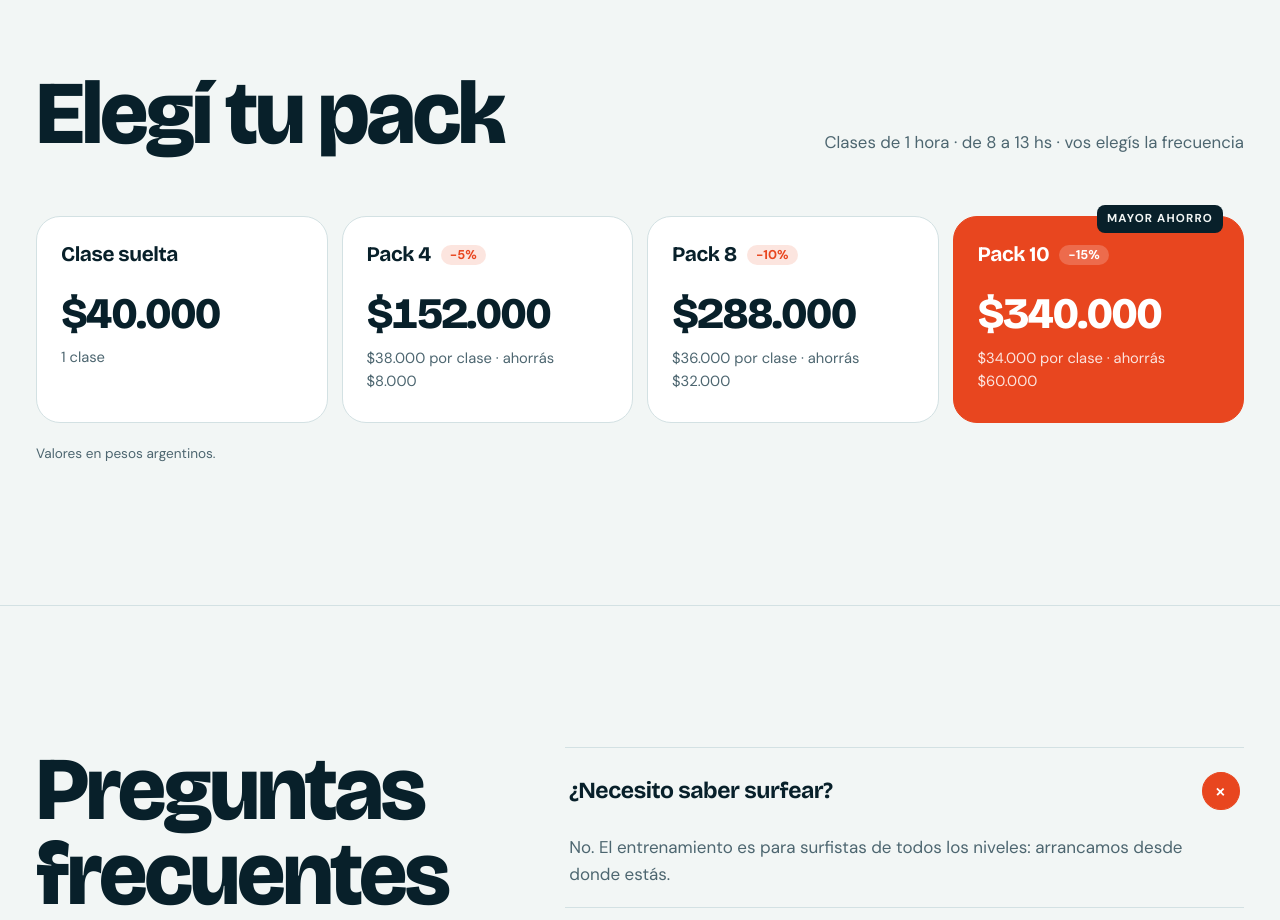
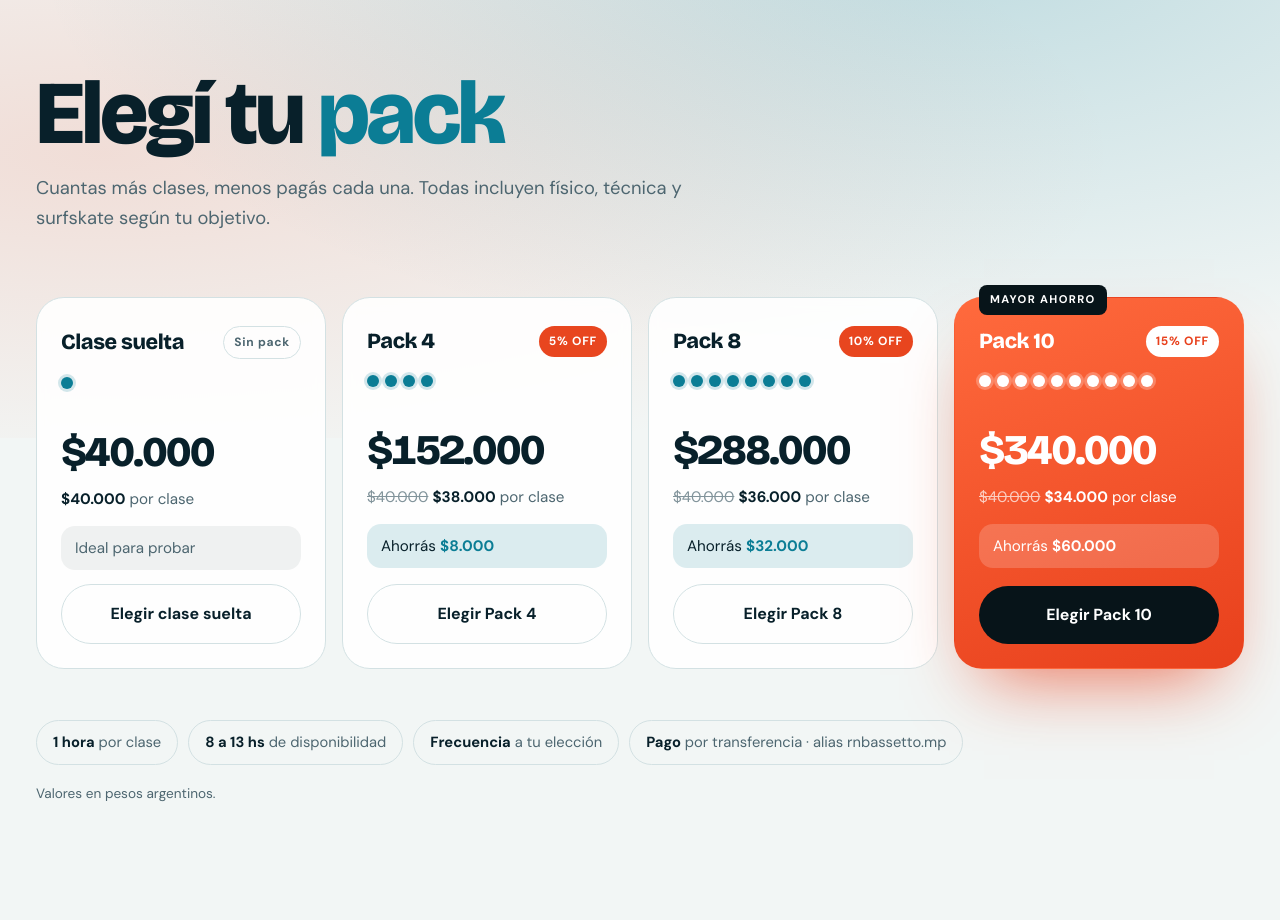
Before and after one commit to santiwzt/surf, a plain HTML site: page index.html in a window 1280 px wide. Shown: the part 5480-6400 px from the top of the page. Drawn offline with nearby package versions, Linux system fonts and the light colour scheme.

Commit message:
Nueva zona de packs y foto de portada en mejor calidad
- Tarjetas con cantidad de clases, precio por clase, ahorro y botón para elegir
- Pack 10 destacado; datos de horario y pago debajo
- Foto de portada escalada x2 y con más nitidez

Co-Authored-By: Claude Opus 5.5 (1M context) <noreply@anthropic.com>
Claude-Session: https://claude.ai/code/session_01WHKgELJqbuU1mzongVeXHa

```diff
--- a/css/styles.css
+++ b/css/styles.css
@@ -45,7 +45,7 @@ section{padding-block:clamp(72px,11vw,150px)}
 
 /* Header */
 .top{position:fixed;inset:0 0 auto;z-index:50;padding-top:env(safe-area-inset-top,0px);transition:background .3s,backdrop-filter .3s}
-.top.solid{background:rgba(7,20,25,.82);backdrop-filter:blur(12px);-webkit-backdrop-filter:blur(12px)}
+.top.solid{background:rgba(7,20,25,.92);backdrop-filter:blur(12px);-webkit-backdrop-filter:blur(12px)}
 .top .wrap{display:flex;align-items:center;justify-content:space-between;gap:16px;padding-block:16px;color:#fff}
 .logo{display:flex;align-items:center;gap:12px;text-decoration:none;font-family:var(--f-display);font-weight:800;font-size:1.15rem;letter-spacing:-.02em}
 .logo img{width:40px;height:40px;border-radius:10px}
@@ -123,22 +123,44 @@ blockquote{margin:0;font-family:var(--f-display);font-weight:700;font-size:clamp
 }
 
 /* Planes */
-.plans-head{display:flex;flex-wrap:wrap;justify-content:space-between;align-items:end;gap:16px 40px}
-.plans-head p{color:var(--muted);font-size:1.05rem}
-.plan-grid{display:grid;grid-template-columns:repeat(4,1fr);gap:14px;margin-top:clamp(36px,5vw,60px)}
-.plan{position:relative;border:1px solid var(--line);border-radius:24px;padding:28px 24px;display:grid;gap:10px;align-content:start;background:var(--surface);transition:transform .3s,border-color .3s;min-width:0}
-.plan:hover{transform:translateY(-6px);border-color:var(--muted)}
-.plan h3{font-size:1.3rem;font-weight:700;letter-spacing:-.02em;display:flex;align-items:center;gap:10px;flex-wrap:wrap}
-.plan h3 em{font-style:normal;font-family:var(--f-body);font-size:.8rem;font-weight:700;color:var(--accent);background:color-mix(in srgb,var(--accent) 14%,transparent);padding:4px 9px;border-radius:999px;letter-spacing:0}
-.plan .amt{font-family:var(--f-display);font-weight:800;font-size:clamp(2.2rem,3.4vw,2.9rem);letter-spacing:-.04em;line-height:1;margin-top:18px;font-variant-numeric:tabular-nums}
-.plan .meta{color:var(--muted);font-size:.92rem}
-.plan.hot{background:var(--accent);border-color:var(--accent);color:#fff}
-.plan.hot .meta{color:rgba(255,255,255,.85)}
-.plan.hot h3 em{background:rgba(255,255,255,.2);color:#fff}
-.flag{position:absolute;top:-12px;right:20px;background:var(--fg);color:var(--bg);font-size:.72rem;font-weight:700;letter-spacing:.1em;text-transform:uppercase;padding:5px 10px;border-radius:8px}
-.fine{margin-top:20px;color:var(--muted);font-size:.85rem}
-@media (max-width:980px){.plan-grid{grid-template-columns:repeat(2,1fr)}}
-@media (max-width:480px){.plan-grid{grid-template-columns:1fr}}
+.plans{position:relative;overflow:hidden;isolation:isolate}
+.plans::before{content:"";position:absolute;inset:-20% -10% auto;height:70%;z-index:-1;background:radial-gradient(ellipse at 70% 30%,color-mix(in srgb,var(--sea) 22%,transparent),transparent 60%),radial-gradient(ellipse at 15% 60%,color-mix(in srgb,var(--accent) 14%,transparent),transparent 55%)}
+.plans-head{display:grid;gap:18px;max-width:760px}
+.plans-head p{color:var(--muted);font-size:1.15rem;max-width:52ch}
+.plan-grid{display:grid;grid-template-columns:repeat(4,1fr);gap:16px;margin-top:clamp(40px,5vw,64px);align-items:stretch}
+.plan{position:relative;border:1px solid var(--line);border-radius:28px;padding:28px 24px 24px;display:flex;flex-direction:column;gap:14px;background:color-mix(in srgb,var(--surface) 88%,transparent);backdrop-filter:blur(6px);-webkit-backdrop-filter:blur(6px);transition:transform .35s cubic-bezier(.2,.7,.2,1),border-color .3s,box-shadow .35s;min-width:0}
+.plan:hover{transform:translateY(-8px);border-color:var(--muted);box-shadow:0 30px 60px -35px rgba(0,0,0,.6)}
+.plan-top{display:flex;justify-content:space-between;align-items:center;gap:10px;flex-wrap:wrap}
+.plan h3{font-size:1.35rem;font-weight:800;letter-spacing:-.02em}
+.off{font-size:.75rem;font-weight:700;letter-spacing:.06em;padding:6px 10px;border-radius:999px;background:var(--accent);color:#fff;white-space:nowrap}
+.off.ghost{background:transparent;border:1px solid var(--line);color:var(--muted)}
+.dots{display:flex;flex-wrap:wrap;gap:6px;min-height:34px;align-content:flex-start;margin-top:4px}
+.dots i{width:12px;height:12px;border-radius:50%;background:var(--sea);box-shadow:0 0 0 3px color-mix(in srgb,var(--sea) 18%,transparent)}
+.amt{font-family:var(--f-display);font-weight:800;font-size:clamp(2.3rem,3.3vw,3rem);letter-spacing:-.045em;line-height:1;font-variant-numeric:tabular-nums;margin-top:6px}
+.per{color:var(--muted);font-size:.95rem;font-variant-numeric:tabular-nums}
+.per s{opacity:.7}
+.per b{color:var(--fg);font-weight:700}
+.save{font-size:.95rem;padding:10px 14px;border-radius:14px;background:color-mix(in srgb,var(--sea) 14%,transparent);color:var(--fg)}
+.save b{color:var(--sea);font-variant-numeric:tabular-nums}
+.save.muted{background:color-mix(in srgb,var(--fg) 6%,transparent);color:var(--muted)}
+.plan-btn{margin-top:auto;justify-content:center;width:100%}
+.btn.line{background:transparent;color:var(--fg);border:1.5px solid var(--line)}
+.btn.line:hover{border-color:var(--accent);color:var(--accent);box-shadow:none}
+.plan.hot{background:linear-gradient(160deg,#ff6a3d 0%,#e8401c 100%);border-color:transparent;color:#fff;transform:translateY(-14px);box-shadow:0 36px 70px -30px rgba(232,64,28,.75)}
+.plan.hot:hover{transform:translateY(-20px)}
+.plan.hot .off{background:#fff;color:#e8401c}
+.plan.hot .dots i{background:#fff;box-shadow:0 0 0 3px rgba(255,255,255,.25)}
+.plan.hot .per,.plan.hot .per b{color:#fff}
+.plan.hot .save{background:rgba(255,255,255,.18);color:#fff}
+.plan.hot .save b{color:#fff}
+.plan.hot .plan-btn{background:#071419;color:#fff}
+.flag{position:absolute;top:-13px;left:24px;background:#071419;color:#fff;font-size:.7rem;font-weight:700;letter-spacing:.12em;text-transform:uppercase;padding:6px 11px;border-radius:8px}
+.plan-info{list-style:none;padding:0;margin:clamp(36px,4vw,52px) 0 0;display:flex;flex-wrap:wrap;gap:10px}
+.plan-info li{padding:10px 16px;border-radius:999px;border:1px solid var(--line);color:var(--muted);font-size:.92rem}
+.plan-info b{color:var(--fg)}
+.fine{margin-top:18px;color:var(--muted);font-size:.85rem}
+@media (max-width:1020px){.plan-grid{grid-template-columns:repeat(2,1fr);gap:22px 16px}.plan.hot{transform:none}.plan.hot:hover{transform:translateY(-8px)}}
+@media (max-width:560px){.plan-grid{grid-template-columns:1fr}.plan.hot{order:-1}}
 
 /* Preguntas */
 .faq{border-top:1px solid var(--line)}
--- a/index.html
+++ b/index.html
@@ -128,32 +128,49 @@
   <section class="plans" id="planes">
     <div class="wrap">
       <div class="plans-head reveal">
-        <h2>Elegí tu pack</h2>
-        <p>Clases de 1 hora · de 8 a 13 hs · vos elegís la frecuencia</p>
+        <h2>Elegí tu <span>pack</span></h2>
+        <p>Cuantas más clases, menos pagás cada una. Todas incluyen físico, técnica y surfskate según tu objetivo.</p>
       </div>
       <div class="plan-grid">
         <article class="plan reveal">
-          <h3>Clase suelta</h3>
+          <div class="plan-top"><h3>Clase suelta</h3><span class="off ghost">Sin pack</span></div>
+          <span class="dots" aria-hidden="true"><i></i></span>
           <p class="amt">$40.000</p>
-          <p class="meta">1 clase</p>
+          <p class="per"><b>$40.000</b> por clase</p>
+          <p class="save muted">Ideal para probar</p>
+          <a class="btn plan-btn line" href="#contacto">Elegir clase suelta</a>
         </article>
         <article class="plan reveal">
-          <h3>Pack 4 <em>−5%</em></h3>
+          <div class="plan-top"><h3>Pack 4</h3><span class="off">5% OFF</span></div>
+          <span class="dots" aria-hidden="true"><i></i><i></i><i></i><i></i></span>
           <p class="amt">$152.000</p>
-          <p class="meta">$38.000 por clase · ahorrás $8.000</p>
+          <p class="per"><s>$40.000</s> <b>$38.000</b> por clase</p>
+          <p class="save">Ahorrás <b>$8.000</b></p>
+          <a class="btn plan-btn line" href="#contacto">Elegir Pack 4</a>
         </article>
         <article class="plan reveal">
-          <h3>Pack 8 <em>−10%</em></h3>
+          <div class="plan-top"><h3>Pack 8</h3><span class="off">10% OFF</span></div>
+          <span class="dots" aria-hidden="true"><i></i><i></i><i></i><i></i><i></i><i></i><i></i><i></i></span>
           <p class="amt">$288.000</p>
-          <p class="meta">$36.000 por clase · ahorrás $32.000</p>
+          <p class="per"><s>$40.000</s> <b>$36.000</b> por clase</p>
+          <p class="save">Ahorrás <b>$32.000</b></p>
+          <a class="btn plan-btn line" href="#contacto">Elegir Pack 8</a>
         </article>
         <article class="plan hot reveal">
-          <span class="flag">Mayor ahorro</span>
-          <h3>Pack 10 <em>−15%</em></h3>
+          <span class="flag">Mayor ahorro</span><div class="plan-top"><h3>Pack 10</h3><span class="off">15% OFF</span></div>
+          <span class="dots" aria-hidden="true"><i></i><i></i><i></i><i></i><i></i><i></i><i></i><i></i><i></i><i></i></span>
           <p class="amt">$340.000</p>
-          <p class="meta">$34.000 por clase · ahorrás $60.000</p>
+          <p class="per"><s>$40.000</s> <b>$34.000</b> por clase</p>
+          <p class="save">Ahorrás <b>$60.000</b></p>
+          <a class="btn plan-btn" href="#contacto">Elegir Pack 10</a>
         </article>
       </div>
+      <ul class="plan-info reveal">
+        <li><b>1 hora</b> por clase</li>
+        <li><b>8 a 13 hs</b> de disponibilidad</li>
+        <li><b>Frecuencia</b> a tu elección</li>
+        <li><b>Pago</b> por transferencia · alias rnbassetto.mp</li>
+      </ul>
       <p class="fine">Valores en pesos argentinos.</p>
     </div>
   </section>
```
Also changed, not shown: assets/img/hero.jpg.
